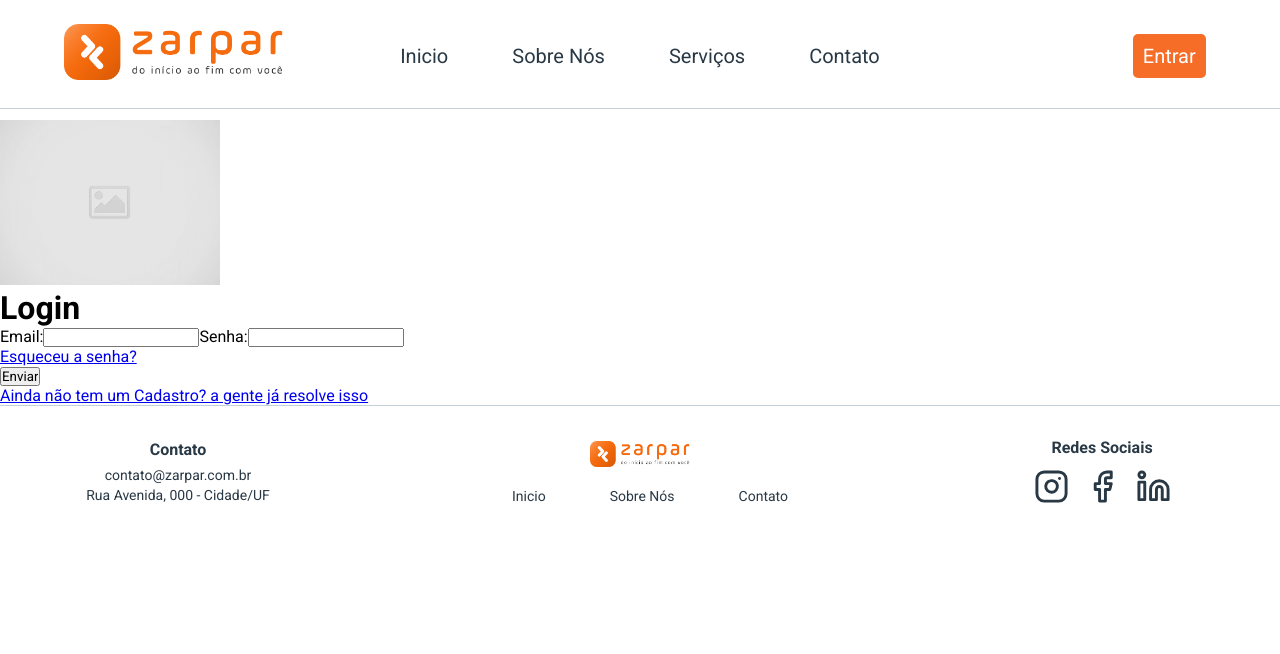
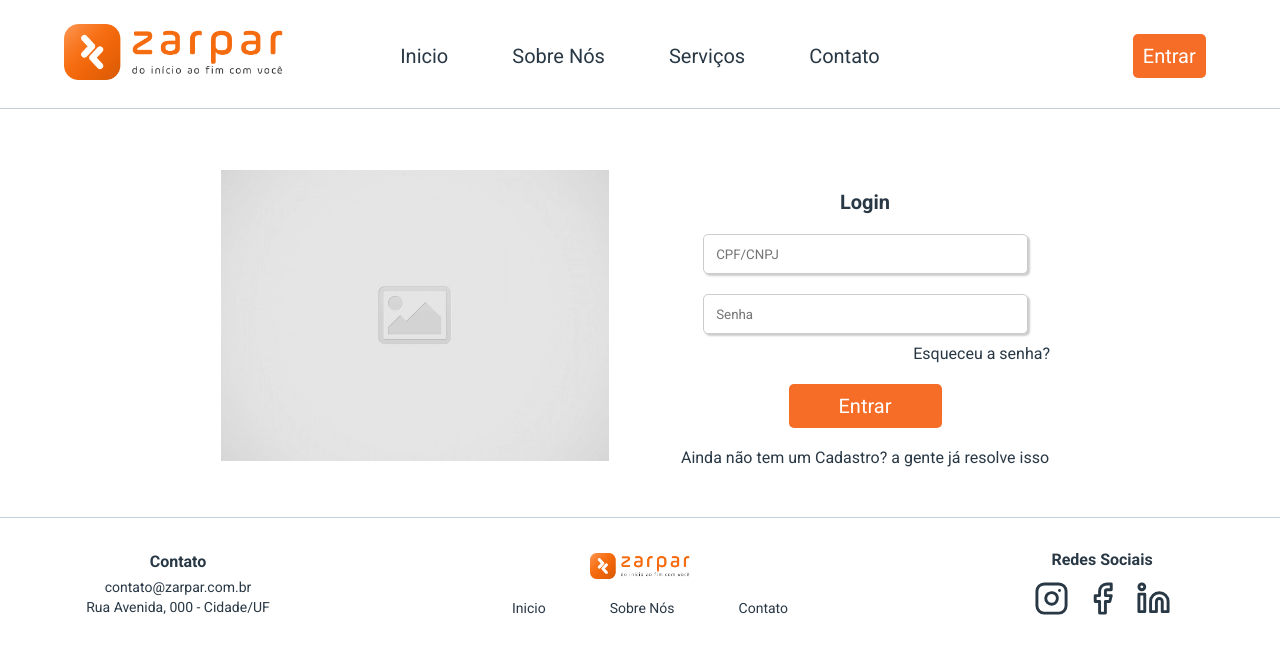
Before and after one commit to MatheusRFilho/Zarpar-PI, a React (Create React App) app in the folder frontend/: page /Login in a window 1280 px wide. Shown: the top 654 px of the page. Built offline with nearby package versions, Linux system fonts and the light colour scheme.

Commit message:
Adicionando Estilo na pagina de login

```diff
--- a/frontend/src/assets/styles/colors.css
+++ b/frontend/src/assets/styles/colors.css
@@ -4,4 +4,7 @@
     --main-orange: #F56D27;
     --border-light-grey: #C3CFD9;
     --main-text-color: #293845;
+    --border-grey: #cccccc;
+
+    --black-20-opacity: rgba(0,0,0,0.2);
 }
--- a/frontend/src/assets/styles/global.css
+++ b/frontend/src/assets/styles/global.css
@@ -7,7 +7,6 @@
   font-family: 'Roboto', sans-serif !important;
 }
 
-html, body, #root {
-  height: 100vh;
-
+#root {
+  height: 100%;
 }
--- a/frontend/src/pages/Login/index.js
+++ b/frontend/src/pages/Login/index.js
@@ -5,31 +5,32 @@ import Header from '../components/Header/index.js';
 import Footer from '../components/Footer/index.js';
 
 //images
-import noImage from '../../images/noImage.png'
+import noImage from '../../images/noImage.png';
+
+import './style.css';
 
 function Login() {
   return (
     <div>
       <Header />
-      <main style={{marginTop:120}}>
-          <div>
-            <img src={noImage} alt="Zarpar" className="logo"/>
+      <main style={{marginTop:120}} className="content">
+          <div className="imageContainer">
+            <img src={noImage} alt="Zarpar" className="image"/>
           </div>
-          <div>
-              <h1>Login</h1>
-              <form>
-                <label>
-                    Email:
-                    <input type="email" name="email" />
-                </label>
-                <label>
-                    Senha:
-                    <input type="password" name="password" />
-                </label>
-                <Link to="/"><p>Esqueceu a senha?</p></Link>
-                <input type="submit" value="Enviar" />
+          <div className="formContainer">
+              <h1 className="formTitle">Login</h1>
+              <form className="form">
+                <input type="text" name="user" className="formInput" placeholder="CPF/CNPJ" />
+                <br />
+                <input type="password" name="password" className="formInput" placeholder="Senha" />
+                <div className="textLinkPasswordContainer">
+                    <Link to="/" className="textLinkPassword"><p>Esqueceu a senha?</p></Link>
+                </div>
+                <div className="sendButtonContainer">
+                    <input type="submit" value="Entrar" className="sendButton"/>
+                </div>
             </form>
-            <Link to="/"><p>Ainda não tem um Cadastro? a gente já resolve isso</p></Link>
+            <Link to="/" className="textLinkRegister"><p>Ainda não tem um Cadastro? a gente já resolve isso</p></Link>
 
           </div>
       </main>
--- a/frontend/src/pages/Login/style.css
+++ b/frontend/src/pages/Login/style.css
@@ -0,0 +1,83 @@
+.content {
+
+    display: grid;
+    grid-template-columns: 1fr 1fr;
+    grid-gap: 20px;
+
+}
+.imageContainer {
+    padding: 50px 0 50px 200px;
+    text-align: center;
+}
+
+.image {
+    width: 388px;
+}
+
+.formContainer {
+    padding: 50px 200px 50px 0px;
+    text-align: center;
+}
+
+.formTitle {
+    font-size: 20px;
+    font-weight: bold;
+    color: var(--main-text-color);
+    margin-top: 20px;
+}
+
+.formInput {
+    height: 40px;
+    width: 325px;
+    padding: 0.2em;
+
+    border: 1px solid var(--border-grey);
+    box-shadow: 2px 2px 2px var(--black-20-opacity);
+    margin-top: 20px;
+
+    border-radius: 5px;
+}
+.formInput::placeholder {
+    padding-left: 10px;
+}
+
+.textLinkPassword {
+    font-size: 16px;
+    text-decoration: none;
+    color: var(--main-text-color);
+
+    text-align: right;
+}
+
+.textLinkPasswordContainer {
+    height: 40px;
+    width: 400px;
+    align-self: center;
+    justify-content: center;
+    margin-top: 10px;
+}
+
+.sendButton {
+    font-size: 20px;
+    color: var(--white);
+    text-decoration: none;
+
+    padding: 10px 50px;
+    background-color: var(--main-orange);
+
+    box-shadow: 0px 0px 0px var(--black-20-opacity);
+    border-radius: 5px;
+    border: 0;
+    cursor: pointer;
+}
+
+.sendButtonContainer {
+    box-shadow: 0px 0px 0px var(--black-20-opacity);
+    margin-bottom: 20px;
+}
+
+.textLinkRegister {
+    font-size: 16px;
+    text-decoration: none;
+    color: var(--main-text-color);
+}
```
